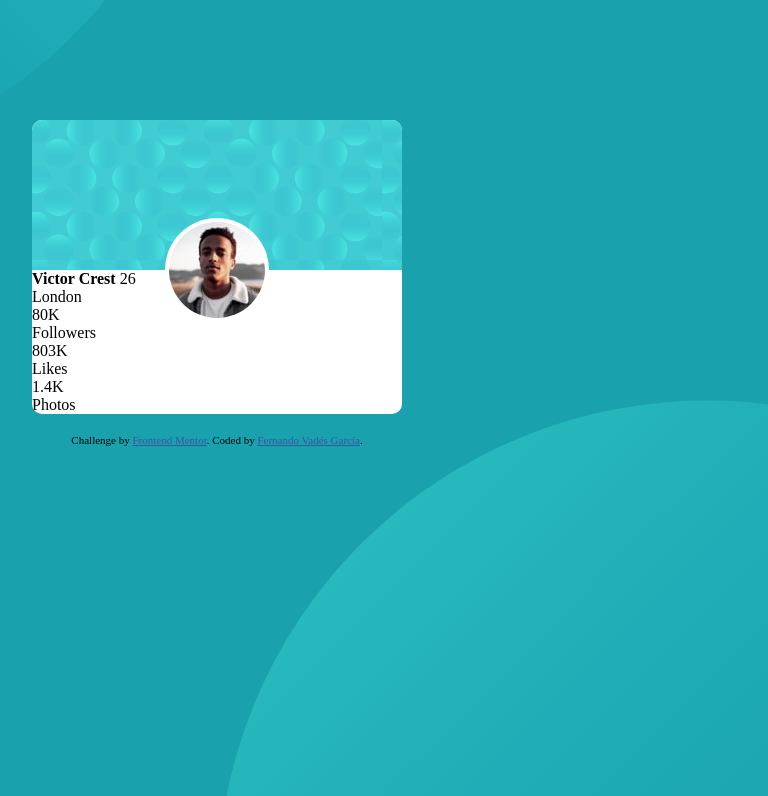
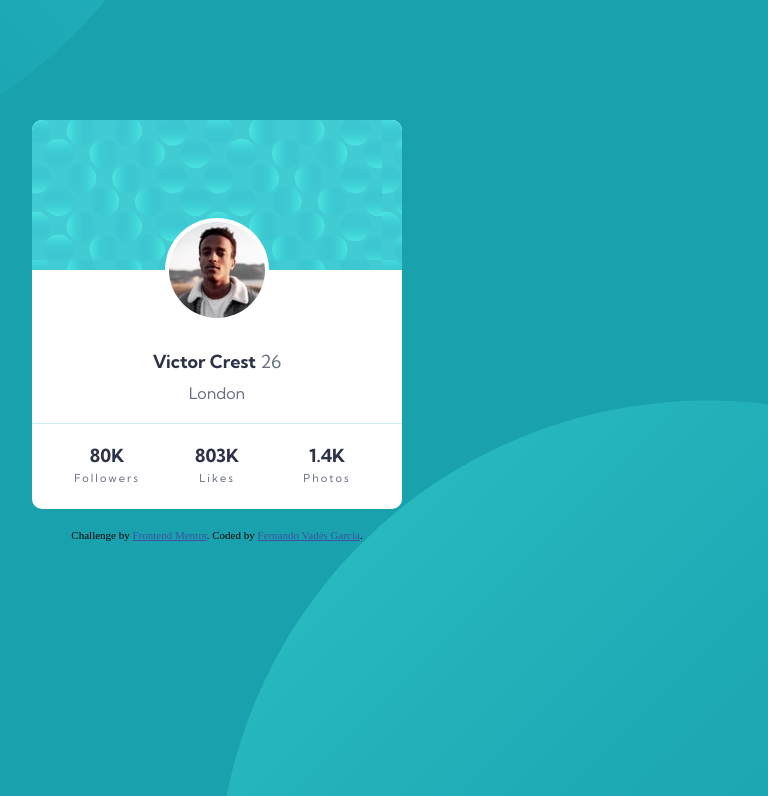
Before and after one commit to fvaldes0109/FM-Profile-Card, a plain HTML site: page index.html in a window 1280 px wide. Shown: the top 796 px of the page, without its empty margins (423-1191 px from the left). Drawn offline with Linux system fonts and the light colour scheme.

Commit message:
Finish bottom text

```diff
--- a/index.html
+++ b/index.html
@@ -44,15 +44,15 @@
 				</div>
 				<div id="data">
 					<div class="stat">
-						<p class="stat-num">80K</p>
+						<p class="stat-num"><strong>80K</strong></p>
 						<p class="stat-name">Followers</p>
 					</div>
 					<div class="stat">
-						<p class="stat-num">803K</p>
+						<p class="stat-num"><strong>803K</strong></p>
 						<p class="stat-name">Likes</p>
 					</div>
 					<div class="stat">
-						<p class="stat-num">1.4K</p>
+						<p class="stat-num"><strong>1.4K</strong></p>
 						<p class="stat-name">Photos</p>
 					</div>
 				</div>
--- a/styles.css
+++ b/styles.css
@@ -1,6 +1,16 @@
 * {
     margin: 0;
     padding: 0;
+}
+
+@font-face {
+    font-family: Kumbh-Sans-400;
+    src: url('./fonts/Kumbs-Sans/static/KumbhSans-Regular.ttf');
+}
+
+@font-face {
+    font-family: Kumbh-Sans-700;
+    src: url('./fonts/Kumbs-Sans/static/KumbhSans-Bold.ttf');
 }
 
 body {
@@ -55,3 +65,41 @@ body {
     width: 100%;
     height: 150px;
 }
+
+#info {
+    text-align: center;
+    margin: 80px auto 20px;
+}
+
+p {
+    font-family: Kumbh-Sans-400;
+    font-size: 18px;
+    color: hsl(227, 10%, 46%);
+}
+
+strong {
+    font-family: Kumbh-Sans-700;
+    color: hsl(229, 23%, 23%);
+}
+
+#city {
+    margin: 10px;
+    font-size: 16px;
+}
+
+#data {
+    display: flex;
+    border-top: hsla(185, 75%, 39%, 0.2) 1px solid;
+    padding: 20px;
+}
+
+.stat {
+    flex: 1;
+    text-align: center;
+}
+
+.stat-name {
+    font-size: 11px;
+    padding: 4px;
+    letter-spacing: 2px;
+}
```
Also changed, not shown: fonts/Kumbs-Sans/OFL.txt (added), fonts/Kumbs-Sans/README.txt (added), fonts/Kumbs-Sans/static/KumbhSans-Bold.ttf (added), fonts/Kumbs-Sans/static/KumbhSans-Regular.ttf (added).
